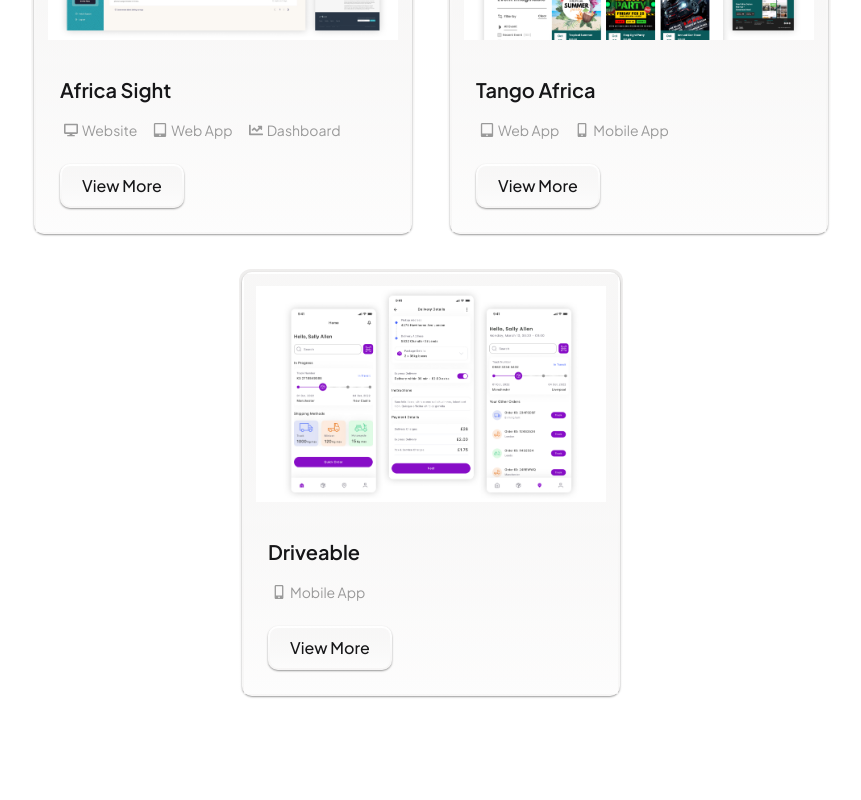
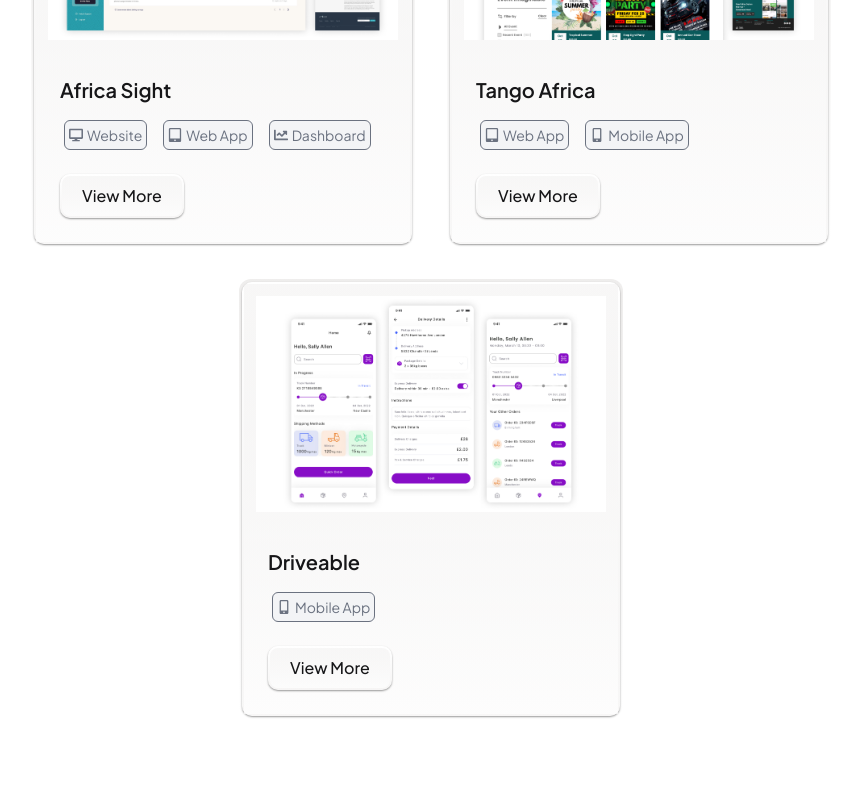
Before and after one commit to Kudzai21/old-portfolio, a React (Vite) app: page / in a window 1280 px wide. Shown: the part 1300-2100 px from the top of the page, without its empty margins (209-1070 px from the left). Built offline with nearby package versions, Linux system fonts and the light colour scheme; a web font is replaced by a local one.

Commit message:
new changes

```diff
--- a/src/components/Home/Casestudies.jsx
+++ b/src/components/Home/Casestudies.jsx
@@ -58,7 +58,7 @@
             <h2 className="text-xl font-semibold mb-2">{title}</h2>
             <div className="mb-4 flex gap-2 flex-wrap text-sm text-customSecondary py-2">
               {description.map((tag, index) => (
-                <div key={index} className="flex items-center space-x-1 mx-1">
+                <div key={index} className="flex items-center space-x-1 mx-1 p-1 text-gray-500 bg-gray-100 border border-gray-500 rounded-md">
                   {tag.icon === "iconMobileApp" && <FaMobileAlt />}
                   {tag.icon === "iconWebsite" && <FaDesktop />}
                   {tag.icon === "iconWebApp" && <FaTabletAlt />}
```
